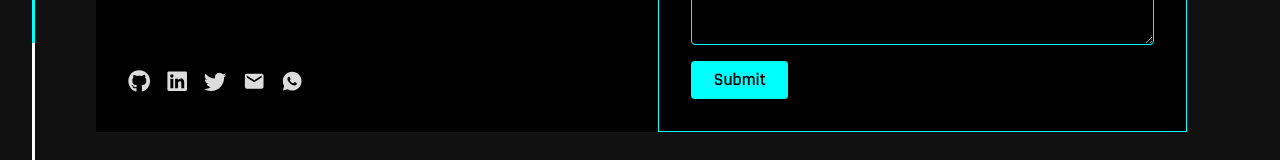
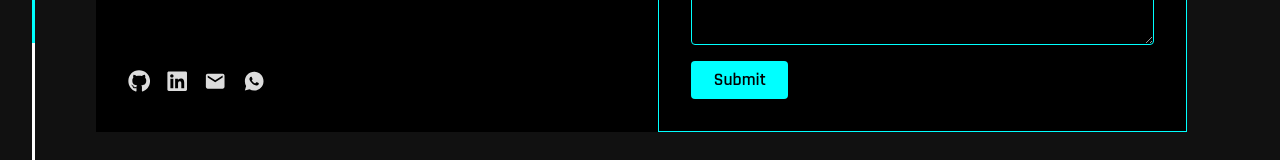
Before and after one commit to itshadis/portfolio-v.2, a React (Vite) app: page / in a window 1280 px wide. Shown: the part 3972-4132 px from the top of the page. Built offline with nearby package versions, Linux system fonts and the light colour scheme.

Commit message:
delete twitter contact

```diff
--- a/src/components/Contact/index.jsx
+++ b/src/components/Contact/index.jsx
@@ -1,7 +1,6 @@
 import Form from './Form';
 import './index.scss';
 import { FaGithub, FaLinkedin } from 'react-icons/fa';
-import { BsTwitter } from 'react-icons/bs';
 import { RiWhatsappFill } from 'react-icons/ri'
 import { MdEmail } from 'react-icons/md'
 
@@ -16,7 +15,6 @@ function Contact() {
           <ul>
             <li><a href="https://github.com/itshadis" target='_blank'><FaGithub /></a></li>
             <li><a href="https://www.linkedin.com/in/itshadis" target='_blank'><FaLinkedin /></a></li>
-            <li><a href="https://twitter.com/hadis_sft" target='_blank'><BsTwitter /></a></li>
             <li><a href="mailto:hadis1098@gmail.com" target='_blank'><MdEmail /></a></li>
             <li><a href={`https://wa.me/${import.meta.env.VITE_NO_WA}`} target='_blank'><RiWhatsappFill /></a></li>
           </ul>
```
